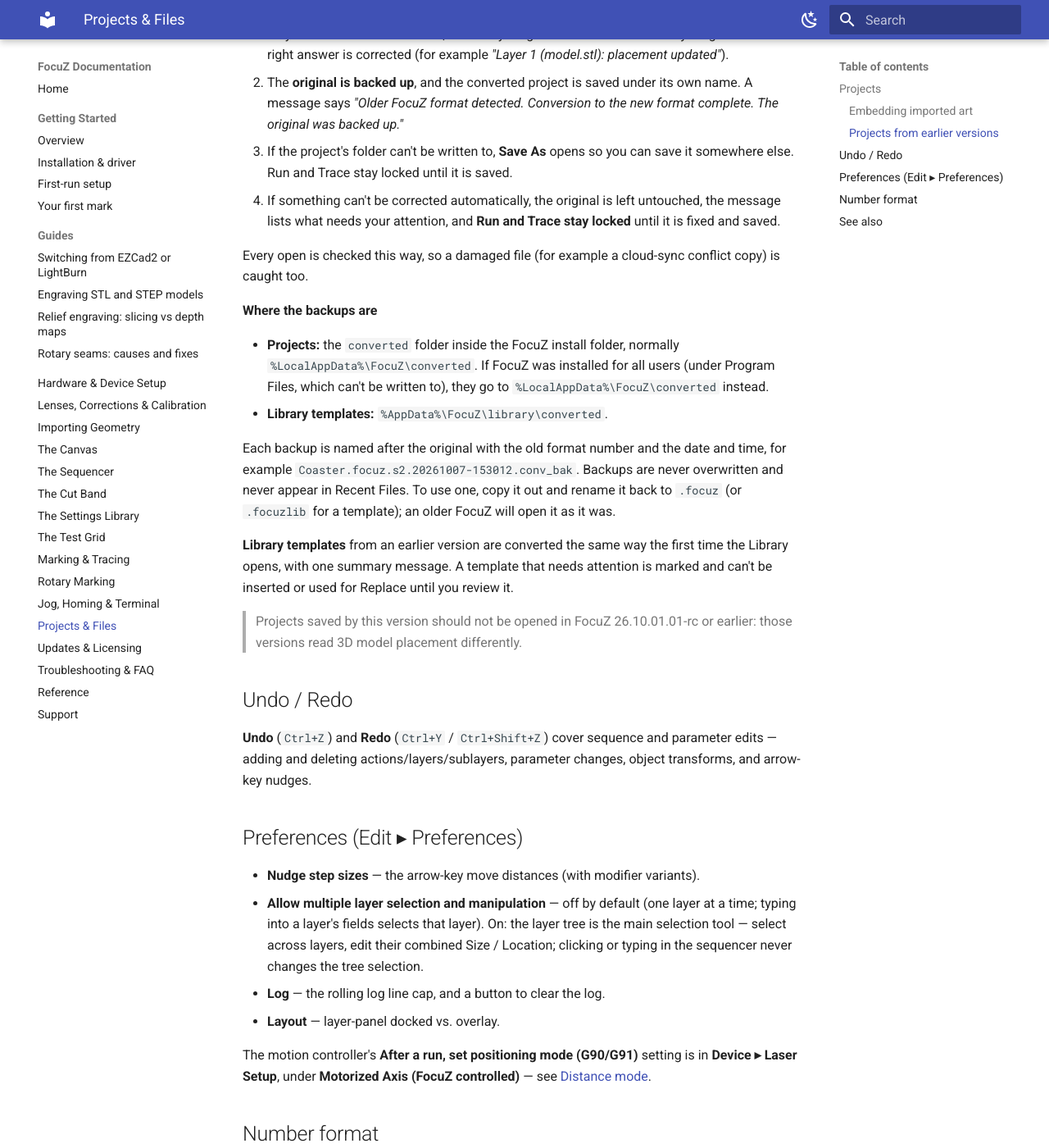
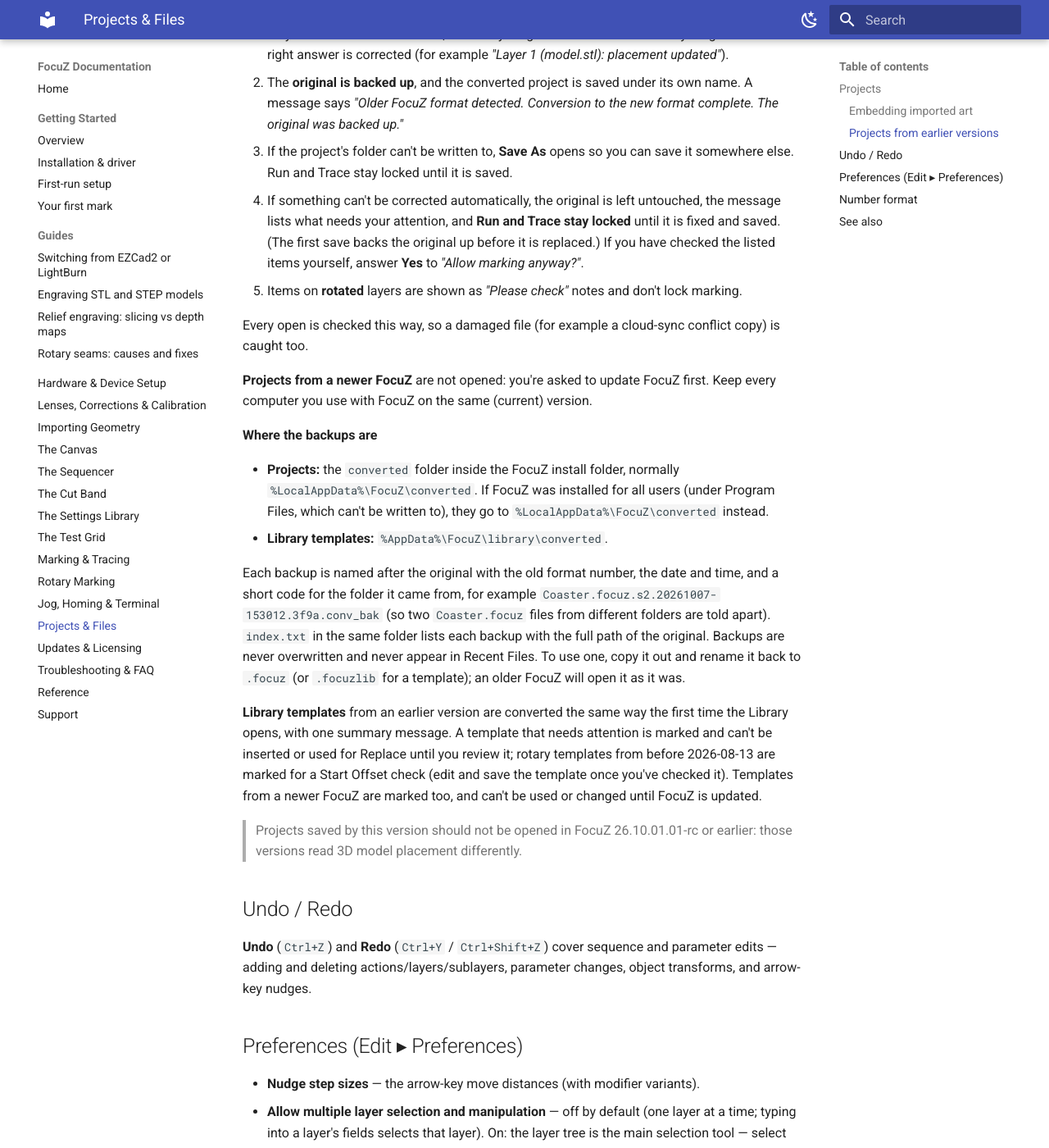
Before and after one commit to Lokahi-Shop/focuz-docs, an MkDocs documentation site: the page built from docs/projects-files.md, in a window 1280 px wide and 1400 px high, scrolled down 919 px. Shown: the whole window at 82% size. Built offline with MkDocs 1.6.1 and Material for MkDocs 9.7.7, drawn with Linux system fonts in a browser that asks for light colours.

Commit message:
Projects: newer-file gate, allow-marking override, backup folder tags
Co-Authored-By: Claude Opus 5.5 <noreply@anthropic.com>

```diff
--- a/docs/projects-files.md
+++ b/docs/projects-files.md
@@ -36,9 +36,15 @@ When you open a project saved by an earlier FocuZ, it is brought up to date for
 3. If the project's folder can't be written to, **Save As** opens so you can save it somewhere else. Run
    and Trace stay locked until it is saved.
 4. If something can't be corrected automatically, the original is left untouched, the message lists what
-   needs your attention, and **Run and Trace stay locked** until it is fixed and saved.
+   needs your attention, and **Run and Trace stay locked** until it is fixed and saved. (The first save
+   backs the original up before it is replaced.) If you have checked the listed items yourself, answer
+   **Yes** to *"Allow marking anyway?"*.
+5. Items on **rotated** layers are shown as *"Please check"* notes and don't lock marking.
 
 Every open is checked this way, so a damaged file (for example a cloud-sync conflict copy) is caught too.
+
+**Projects from a newer FocuZ** are not opened: you're asked to update FocuZ first. Keep every computer you
+use with FocuZ on the same (current) version.
 
 **Where the backups are**
 
@@ -47,14 +53,18 @@ Every open is checked this way, so a damaged file (for example a cloud-sync conf
   can't be written to), they go to `%LocalAppData%\FocuZ\converted` instead.
 - **Library templates:** `%AppData%\FocuZ\library\converted`.
 
-Each backup is named after the original with the old format number and the date and time, for example
-`Coaster.focuz.s2.20261007-153012.conv_bak`. Backups are never overwritten and never appear in Recent
-Files. To use one, copy it out and rename it back to `.focuz` (or `.focuzlib` for a template); an older
-FocuZ will open it as it was.
+Each backup is named after the original with the old format number, the date and time, and a short code
+for the folder it came from, for example `Coaster.focuz.s2.20261007-153012.3f9a.conv_bak` (so two
+`Coaster.focuz` files from different folders are told apart). `index.txt` in the same folder lists each
+backup with the full path of the original. Backups are never overwritten and never appear in Recent Files.
+To use one, copy it out and rename it back to `.focuz` (or `.focuzlib` for a template); an older FocuZ will
+open it as it was.
 
 **Library templates** from an earlier version are converted the same way the first time the Library
-opens, with one summary message. A template that needs attention is marked and can't be inserted or
-used for Replace until you review it.
+opens, with one summary message. A template that needs attention is marked and can't be inserted or used
+for Replace until you review it; rotary templates from before 2026-08-13 are marked for a Start Offset check
+(edit and save the template once you've checked it). Templates from a newer FocuZ are marked too, and can't
+be used or changed until FocuZ is updated.
 
 > Projects saved by this version should not be opened in FocuZ 26.10.01.01-rc or earlier: those versions
 > read 3D model placement differently.
```
